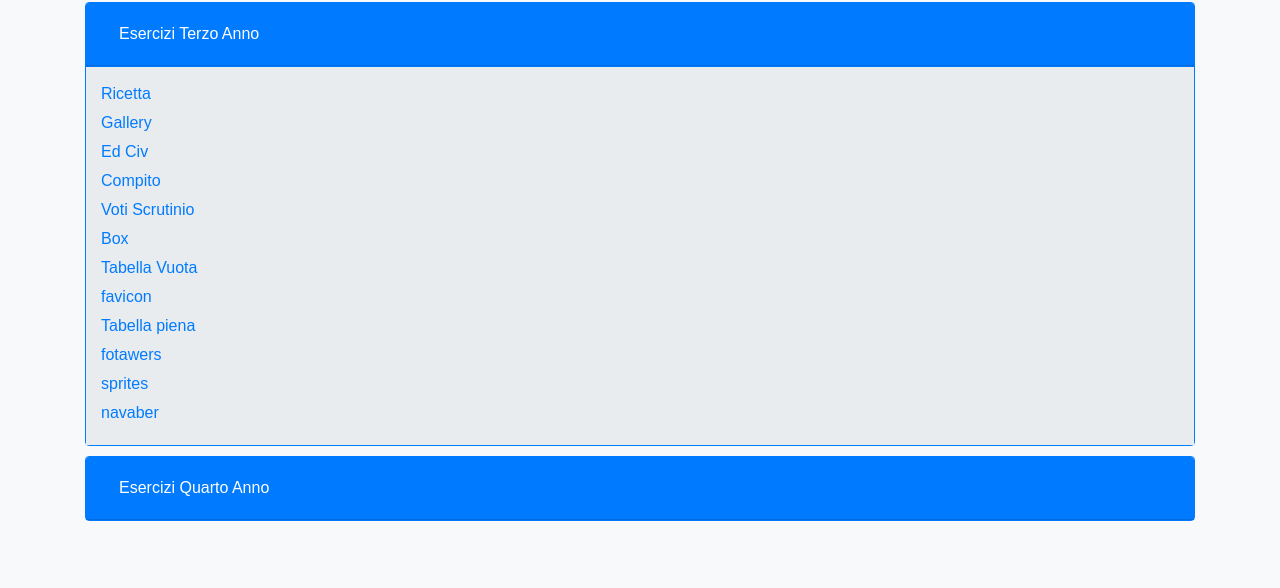
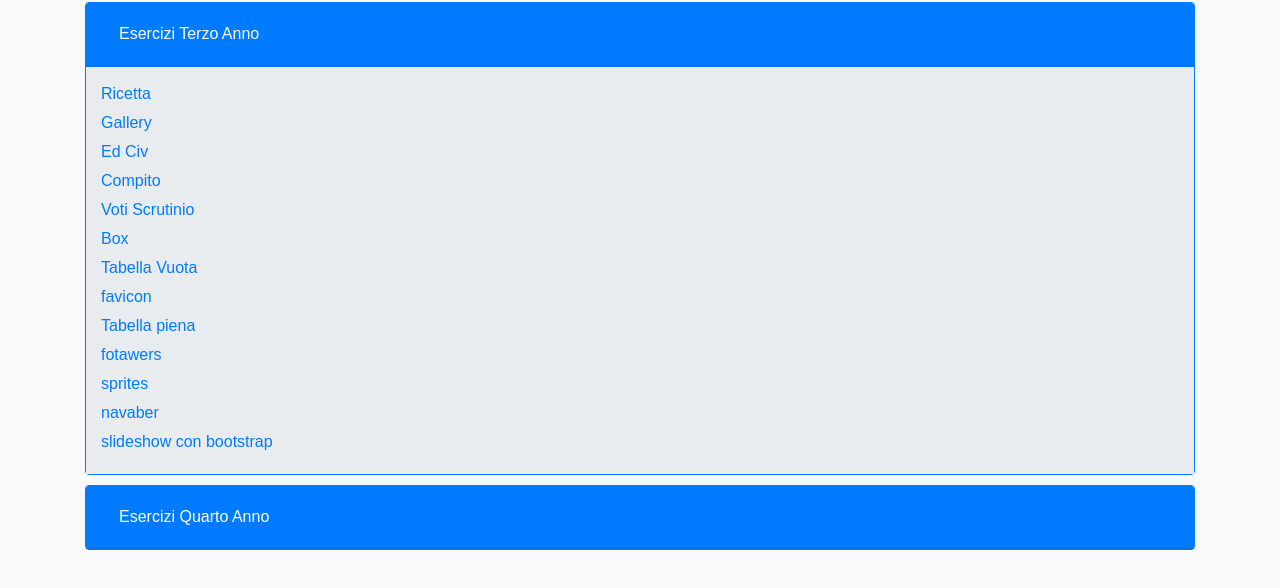
Before and after one commit to Damianomonfo/damiano.github.io, a plain HTML site: page index.html in a window 1280 px wide. Shown: the part 86-674 px from the top of the page. Drawn offline with nearby package versions, Linux system fonts and the light colour scheme.

Commit message:
Update index.html

```diff
--- a/index.html
+++ b/index.html
@@ -91,6 +91,7 @@
                         <a href="fotawesr.html">fotawers</a>
                         <a href="sprites/sprtes.html">sprites</a>
                         <a href="navaber.html">navaber</a>
+                        <a href="slideshow con bootstrap/fac.html">slideshow con bootstrap</a>
                     </div>
                 </div>
             </div>
```
